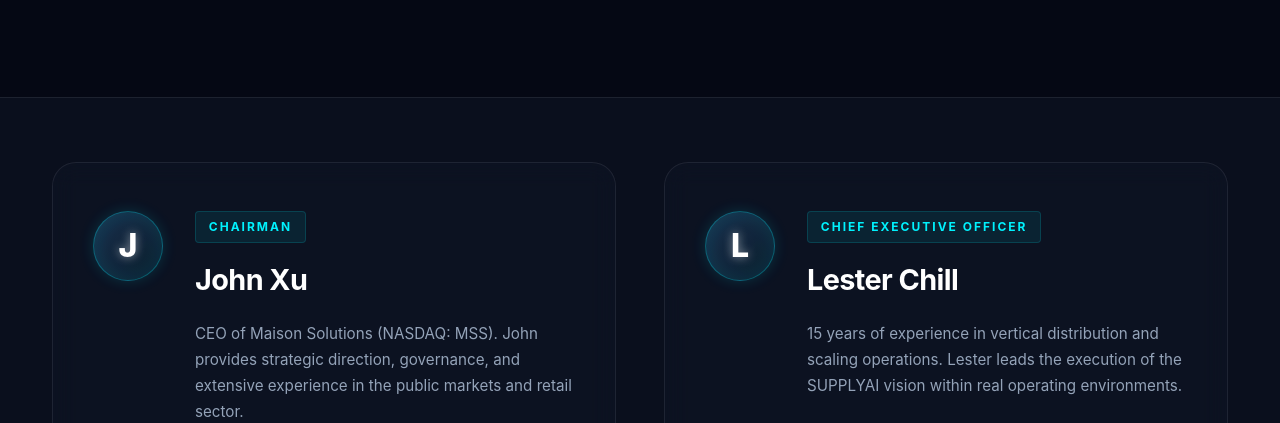
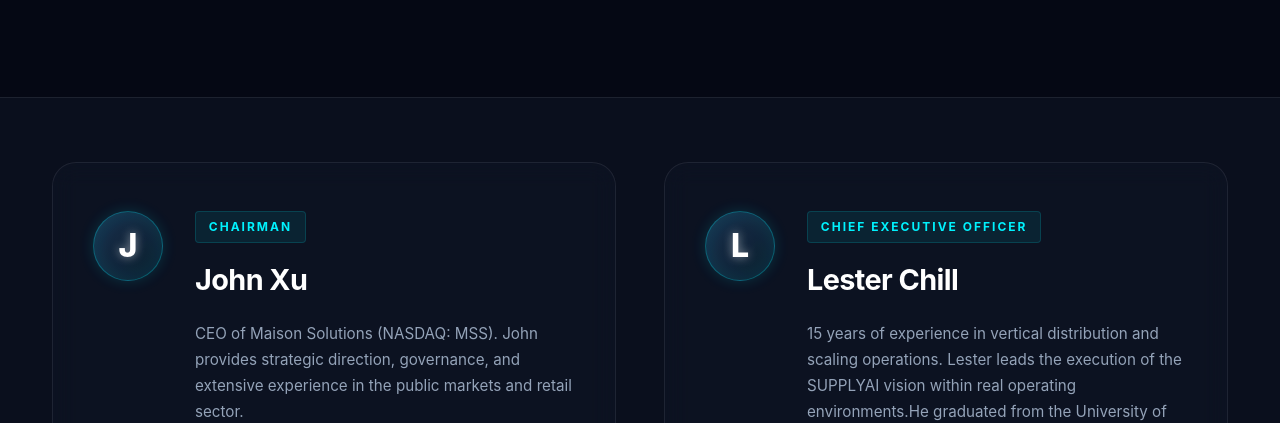
Before and after one commit to zhangbc1/SupplyAI, a website: page leadership.html in a window 1280 px wide. Shown: the part 377-800 px from the top of the page. Drawn offline with Linux system fonts and the light colour scheme.

Commit message:
Update leadership.html

```diff
--- a/leadership.html
+++ b/leadership.html
@@ -56,7 +56,7 @@
         <div class="exec-info">
           <span class="exec-badge">Chief Executive Officer</span>
           <h3 class="exec-name">Lester Chill</h3>
-          <p class="exec-bio">15 years of experience in vertical distribution and scaling operations. Lester leads the execution of the SUPPLYAI vision within real operating environments.</p>
+          <p class="exec-bio">15 years of experience in vertical distribution and scaling operations. Lester leads the execution of the SUPPLYAI vision within real operating environments.He graduated from the University of Southern California in 2002.</p>
         </div>
       </div>
 
```
